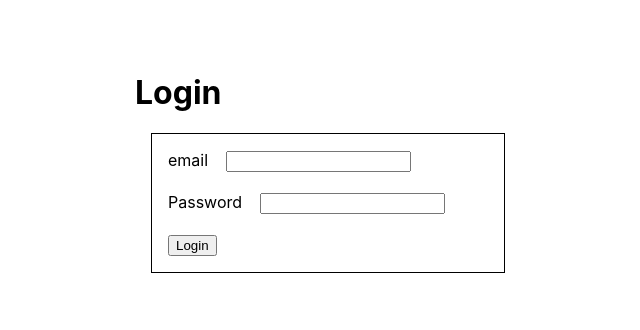
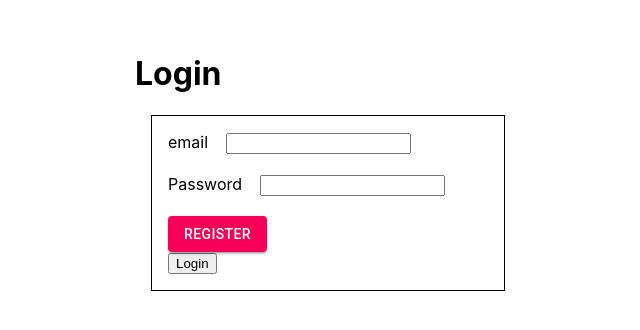
Before and after one commit to about-minor-project/seekers-frontend, a React (Create React App) app: page / in a window 1280 px wide. Shown: the part 220-550 px from the top of the page, without its empty margins (312-952 px from the left). Built offline with nearby package versions, Linux system fonts and the light colour scheme.

Commit message:
integrated register user

```diff
--- a/src/components/login.js
+++ b/src/components/login.js
@@ -1,7 +1,8 @@
 import React, { useState, useEffect } from "react";
-import { useHistory } from "react-router-dom";
+import { useHistory, Link } from "react-router-dom";
 import userService from "../services/user";
 import loginService from "../services/login";
+import Button from "@material-ui/core/Button";
 import "./login.css";
 
 const Login = () => {
@@ -15,17 +16,16 @@ const Login = () => {
 
   // already logged in? then throw him to profiles
   useEffect(() => {
-  const loggedIn = window.localStorage.getItem("role");
-   if(loggedIn)
-   history.push("/profile")
+    const loggedIn = window.localStorage.getItem("role");
+    if (loggedIn) history.push("/profile");
 
-   console.log("loggedIn", loggedIn)
-    if(loggedIn) {
-   loggedIn === "user"
-   ? history.push("/profile")
-   : history.push("/dashboard");
-   }
-  }, [])
+    console.log("loggedIn", loggedIn);
+    if (loggedIn) {
+      loggedIn === "user"
+        ? history.push("/profile")
+        : history.push("/dashboard");
+    }
+  }, []);
   const Notification = ({ message }) => {
     if (message === null) return null;
     return (
@@ -127,6 +127,14 @@ const Login = () => {
           name="Password"
         />
       </div>
+      <br />
+
+      <Link to="/register">
+        <Button variant="contained" color="secondary">
+          Register
+        </Button>
+      </Link>
+
       <br />
       <button type="submit">Login</button>
     </form>
--- a/src/components/signup.js
+++ b/src/components/signup.js
@@ -11,6 +11,7 @@ import {
 } from "@material-ui/core";
 import PersonIcon from "@material-ui/icons/Person";
 import { Link } from "react-router-dom";
+import userService from "../services/user"
 
 const styles = {
   main: {
@@ -99,7 +100,23 @@ class SignUp extends React.Component {
       input["confirm_password"] = "";
       this.setState({ input: input });
 
-      alert("Your Form is submited");
+      const newUser =  {
+        "email": this.state.input.email,
+        "fname": this.state.input.fname,
+        "lname": this.state.input.lname,
+        "password": this.state.input.password,
+        "role": "user"
+      }
+
+      // console.log("email", this.state.input.email);
+      // console.log("fname", this.state.input.fname);
+      // console.log("lname", this.state.input.lname);
+      // console.log("password", this.state.input.password);
+
+      userService.create(newUser).then(user => {
+        alert(`${user.lname} Registered Successfully`);
+      })
+      // console.log("input", input)
     }
   }
 
```
